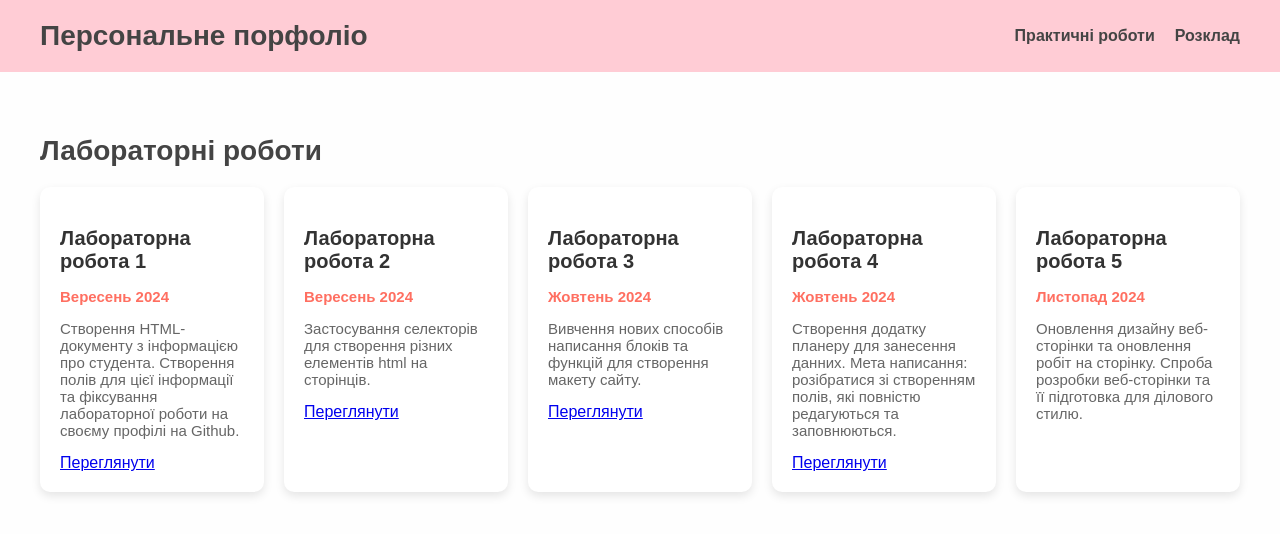
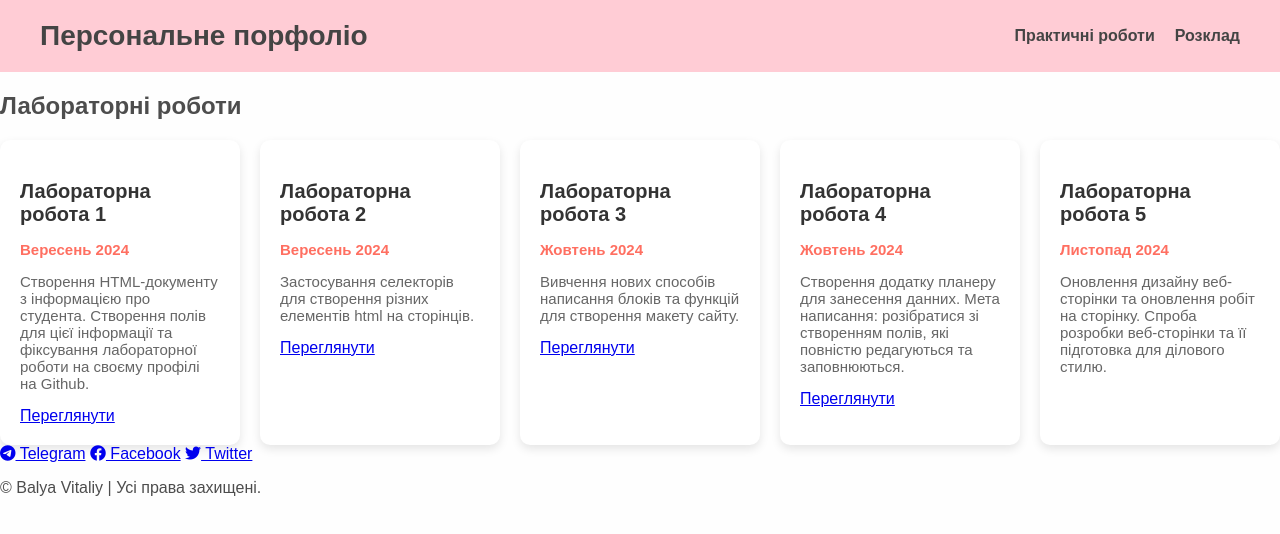
Before and after one commit to schizopren1/Web-figma, a plain HTML site: page labs.html in a window 1280 px wide. Drawn offline with Linux system fonts and the light colour scheme.

Commit message:
Update labs.html

```diff
--- a/labs.html
+++ b/labs.html
@@ -5,8 +5,9 @@
   <meta name="viewport" content="width=device-width, initial-scale=1.0">
   <title>Лабораторні роботи</title>
   <link rel="stylesheet" href="styles.css">
+  <link rel="stylesheet" href="https://cdnjs.cloudflare.com/ajax/libs/font-awesome/6.0.0/css/all.min.css">
 </head>
-<body>
+<body class="practical-page">
   <header class="header">
     <nav class="navbar">
       <a href="index.html" class="logo">Персональне порфоліо</a>
@@ -17,8 +18,10 @@
     </nav>
   </header>
   <main>
-    <section class="posts">
+    <section class="labs">
+      <div class="space">
       <h2>Лабораторні роботи</h2>
+      </div>
       <div class="post-list">
         <div class="post-card">
           <h3>Лабораторна робота 1</h3>
@@ -53,5 +56,13 @@
       </div>
     </section>
   </main>
+  <footer>
+    <div class="social-icons">
+        <a href="https://t.me/your_telegram_username" target="_blank" rel="noopener noreferrer"><i class="fab fa-telegram"></i> Telegram</a>
+        <a href="https://www.facebook.com/your_facebook_profile" target="_blank" rel="noopener noreferrer"><i class="fab fa-facebook"></i> Facebook</a>
+        <a href="https://twitter.com/your_twitter_username" target="_blank" rel="noopener noreferrer"><i class="fab fa-twitter"></i> Twitter</a>
+    </div>
+    <p>© Balya Vitaliy | Усі права захищені.</p>
+</footer>
 </body>
 </html>
```
